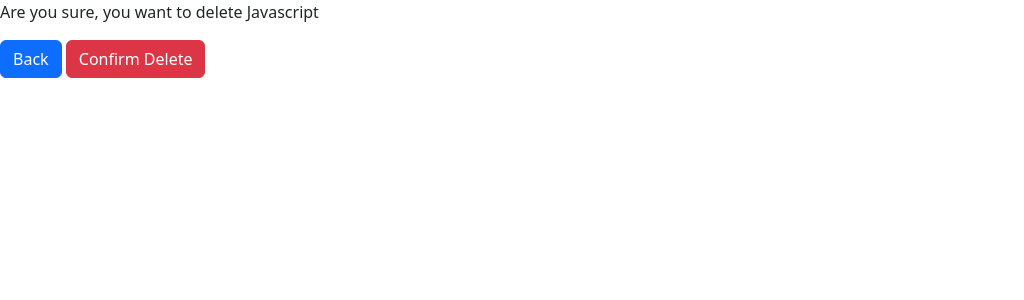
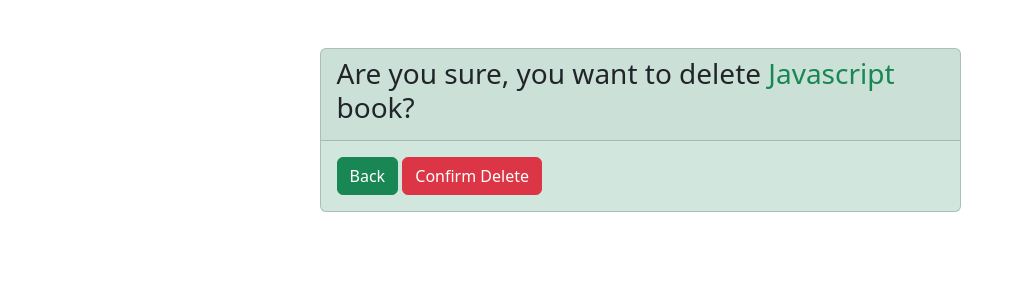
Before and after one commit to shahidafridi-swe/libraryManagement, a Django app: page /delete-book/2c6fb334-c6da-4843-953c-03c851a10627/ in a window 1280 px wide. Shown: the part 76-376 px from the top of the page, without its empty margins (0-1024 px from the left). Run offline with Django 4.2, Linux system fonts and the light colour scheme; a user stored in the database is signed in; data comes from the database, SQL or seed files in the repository.

Commit message:
form header and delete template modify

```diff
--- a/library/templates/library/book-delete.html
+++ b/library/templates/library/book-delete.html
@@ -1,15 +1,24 @@
 {% extends 'main.html' %}
 
 {% block content %}
+<div class="container mt-5">
+    <div class="row justify-content-center">
+      <div class="col-md-7">
+        <div class="card bg-success-subtle">
+            <div class="card-header">
+            <h3>Are you sure, you want to delete <span class="text-success">{{ book.title }}</span> book?</h3>
+            </div>
+          <div class="card-body">
+            <form method="POST">
+              {% csrf_token %}
+                <a class='btn btn-success' href="{% url 'book' book.id %}">Back</a>
+                <button type="submit" class="btn btn-danger ">Confirm Delete</button>
+            </form>
+          </div>
+        </div>
+      </div>
+    </div>
+  </div>
 
-<p>Are you sure, you want to delete {{ book.title }}</p>
-
-<form action="" method='POST'>
-    {% csrf_token %}
-    <a class='btn btn-primary' href="{% url 'book' book.id %}">Back</a>
-
-    <input class='btn btn-danger' type="submit" value="Confirm Delete">
-
-</form>
 
 {% endblock content %}
--- a/library/templates/library/book_issue_form.html
+++ b/library/templates/library/book_issue_form.html
@@ -5,7 +5,10 @@
     <div class='container d-flex justify-content-center py-3'>
         <div class="card w-75 bg-success-subtle">
             <div class="card-header">
-              <h3 class="card-title text-center">Issue for {{book.title}}</h3>
+                <div class='d-flex justify-content-between align-items-center'>
+                    <h4 class='text-uppercase '>Issue for the <span class="text-success">{{book.title}}</span> book</h4>
+                    <a class='btn btn-outline-success rounded-pill'  href="{% url 'book' book.id %}"> &#10094 </a>
+                </div>
             </div>
             <div class="card-body ">
 
--- a/library/templates/library/issued_books.html
+++ b/library/templates/library/issued_books.html
@@ -38,7 +38,10 @@
                 <td>{{book.person_type}}</td>
                 <td>{{book.issued_date}}</td>
                 <td>{{book.return_date}}</td>
-                <td><a class="btn btn-success" href="{% url 'issued-book-details' book.id %}"> View </a></td>
+                <td>
+                    <a class="btn btn-outline-success" href="{% url 'issued-book-details' book.id %}"> View </a>
+                    <a class='btn btn-outline-secondary w-50 ' href="{% url 'return-book' book.id %}"> RETURN </a>
+                </td>
                 </tr>
                 {% endfor %}
             </tbody>
--- a/library/views.py
+++ b/library/views.py
@@ -1,8 +1,9 @@
 from django.shortcuts import render, redirect
 from django.contrib.auth.decorators import login_required
 from .models import Book, BookIssue, NoticeBoard
-from .forms import BookForm, NoticeBoardForm,BookIssueForm
+from .forms import BookForm, NoticeBoardForm, BookIssueForm
 from django.contrib import messages
+
 
 def books(request):
     books = Book.objects.all()
@@ -24,6 +25,7 @@ def book(request, pk):
 
 @login_required(login_url='login')
 def createBook(request):
+    page = 'create-book'
     form = BookForm()
     if request.method == 'POST':
         form = BookForm(request.POST, request.FILES)
@@ -31,6 +33,7 @@ def createBook(request):
             form.save()
             return redirect('books')
     context = {
+        'page':page,
         'form': form
     }
     return render(request, 'library/book-form.html', context)
@@ -38,6 +41,7 @@ def createBook(request):
 
 @login_required(login_url='login')
 def updateBook(request, pk):
+    page = 'update-book'
     book = Book.objects.get(id=pk)
     form = BookForm(instance=book)
 
@@ -47,7 +51,9 @@ def updateBook(request, pk):
             form.save()
             return redirect('books')
     context = {
-        'form': form
+        'page':page,
+        'form': form,
+        'book':book
     }
     return render(request, 'library/book-form.html', context)
 
@@ -81,7 +87,9 @@ def noticeUpdate(request, pk):
     }
     return render(request, 'library/notice-form.html', context)
 
-def issueBook(request,pk):
+
+@login_required(login_url='login')
+def issueBook(request, pk):
     book = Book.objects.get(id=pk)
     librarian = request.user.librarian
     form = BookIssueForm()
@@ -93,30 +101,36 @@ def issueBook(request,pk):
             issue.librarian = librarian
             issue.save()
             messages.success(request, "Book issue has successfull!")
-            return redirect('books')
+            return redirect('issued-books')
 
-    context={
-      'book':book,
-      'librarian':librarian,
-      'form':form
+    context = {
+        'book': book,
+        'librarian': librarian,
+        'form': form
     }
-    return render(request, 'library/book_issue_form.html',context)
+    return render(request, 'library/book_issue_form.html', context)
 
+
+@login_required(login_url='login')
 def issuedBooks(request):
     books = BookIssue.objects.all()
     context = {
-        'books':books
+        'books': books
     }
-    return render(request, 'library/issued_books.html',context)
+    return render(request, 'library/issued_books.html', context)
 
-def issuedBookDetails(request,pk):
+
+@login_required(login_url='login')
+def issuedBookDetails(request, pk):
     book = BookIssue.objects.get(id=pk)
     context = {
         'book': book
     }
     return render(request, 'library/issued_book_details.html', context)
 
-def returnBook(request,pk):
+
+@login_required(login_url='login')
+def returnBook(request, pk):
     book = BookIssue.objects.get(id=pk)
     if request.method == 'POST':
         book.delete()
```
Also changed, not shown: library/templates/library/book-form.html (+9 -1 lines), library/templates/library/return_book.html (+18 -8 lines).
